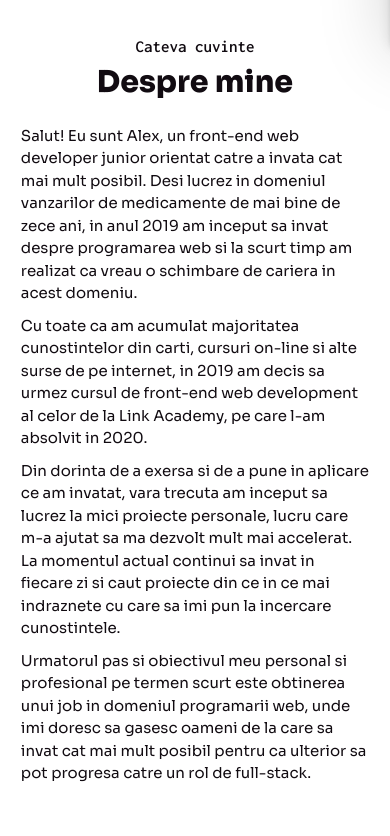
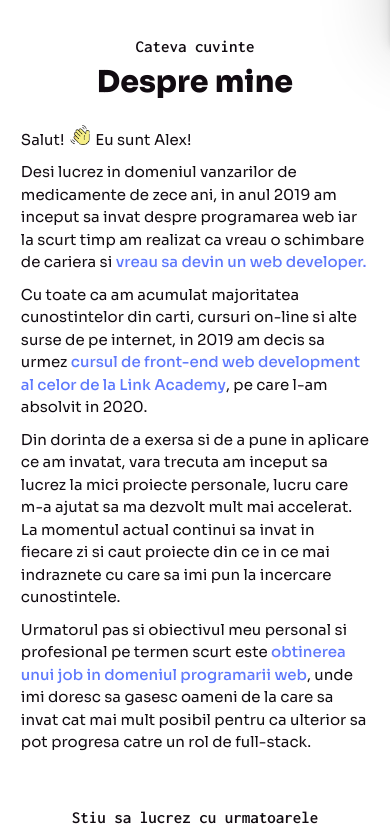
Before and after one commit to alexmiroiu/Proiecte, a React (Create React App) app in the folder portfolio-website/: page / in a window 390 px wide. Shown: the part 880-1716 px from the top of the page. Built offline with nearby package versions, Linux system fonts and the light colour scheme.

Commit message:
am adaugat imbunatatiri la responsivitate si la sectiunea about

```diff
--- a/portfolio-website/src/components/About.js
+++ b/portfolio-website/src/components/About.js
@@ -11,6 +11,7 @@ import SvgRedux from './iconComponents/Redux';
 import SvgRestApi from './iconComponents/RestApi';
 import SvgSass from './iconComponents/Sass';
 import SvgHtml5 from './iconComponents/Html5';
+import wavingHand from '../assets/wavingHand.png';
 
 import GlobalState from '../store/store';
 
@@ -40,22 +41,6 @@ const About = React.forwardRef((props, ref) => {
             ro: 'Despre mine',
             eng: 'About me'
         },
-        detailsP1: {
-            ro: 'Salut! Eu sunt Alex, un front-end web developer junior orientat catre a invata cat mai mult posibil. Desi lucrez in domeniul vanzarilor de medicamente de mai bine de zece ani, in anul 2019 am inceput sa invat despre programarea web si la scurt timp am realizat ca vreau o schimbare de cariera in acest domeniu.',
-            eng: 'Hi! I\'m Alex, a junior front-end web developer currently focused on learning as much as I can. Even though I\'ve been working as a sales representative in the Pharma industry for over 10 years, in 2019 I started learning web development and soon realised I want to change careers.'
-        },
-        detailsP2: {
-            ro: 'Cu toate ca am acumulat majoritatea cunostintelor din carti, cursuri on-line si alte surse de pe internet, in 2019 am decis sa urmez cursul de front-end web development al celor de la Link Academy, pe care l-am absolvit in 2020. ',
-            eng: 'Allthough I\'ve accumulated most of my knowledge from books, on-line courses and different other sources from around the internet, in late 2019 I decided to enroll in Link Academy\'s front-end web development course, which I finished and graduated in late 2020.'
-        },
-        detailsP3: {
-            ro: 'Din dorinta de a exersa si de a pune in aplicare ce am invatat, vara trecuta am inceput sa lucrez la mici proiecte personale, lucru care m-a ajutat sa ma dezvolt mult mai accelerat. La momentul actual continui sa invat in fiecare zi si caut proiecte din ce in ce mai indraznete cu care sa imi pun la incercare cunostintele.',
-            eng: 'Last summer I started working on some personal projects because I felt I needed to practice the things that I learned. I then realised that it speeded up my learning process and to this day building projects is my preffered way of improving my skill set.'
-        },
-        detailsP4: {
-            ro: 'Urmatorul pas si obiectivul meu personal si profesional pe termen scurt este obtinerea unui job in domeniul programarii web, unde imi doresc sa gasesc oameni de la care sa invat cat mai mult posibil pentru ca ulterior sa pot progresa catre un rol de full-stack. ',
-            eng: 'The next step and also my personal and professional short term goal is to get a job as a web developer and hopefully find an environment that will help me learn and progress into a full stack role.'
-        },
         preTitle2: {
             ro: 'Stiu sa lucrez cu urmatoarele',
             eng: 'Im proficient in the following'
@@ -71,10 +56,11 @@ const About = React.forwardRef((props, ref) => {
             <p className={classes.preTitle1}><span className={classes.beforeSpan1}></span>{language === 'ro' ? displayedText.preTitle1.ro : displayedText.preTitle1.eng}<span className={classes.afterSpan1}></span></p>
             <h2>{language === 'ro' ? displayedText.title1.ro : displayedText.title1.eng}</h2>
             <div className={classes.details}>
-                <p>{language === 'ro' ? displayedText.detailsP1.ro : displayedText.detailsP1.eng}</p>
-                <p>{language === 'ro' ? displayedText.detailsP2.ro : displayedText.detailsP2.eng}</p>
-                <p>{language === 'ro' ? displayedText.detailsP3.ro : displayedText.detailsP3.eng}</p>
-                <p>{language === 'ro' ? displayedText.detailsP4.ro : displayedText.detailsP4.eng}</p>
+                {language === 'ro' ? <p>Salut! <span><img src={wavingHand} alt='waving hand'></img></span> Eu sunt Alex!</p> : <p>Hi!  <span><img src={wavingHand} alt='waving hand'></img></span> I'm Alex! </p>}
+                {language === 'ro' ? <p>Desi lucrez in domeniul vanzarilor de medicamente de zece ani, in anul 2019 am inceput sa invat despre programarea web iar la scurt timp am realizat ca vreau o schimbare de cariera si <span className={dark ? classes.highlightedDark : classes.highlightedLight}>vreau sa devin un web developer.</span></p> : <p>Even though I've been working as a sales representative in the Pharma industry for the past 10 years, in 2019 I started learning web development and soon realised that I want to change careers and <span className={dark ? classes.highlightedDark : classes.highlightedLight}>become a web developer.</span></p>}
+                {language === 'ro' ? <p>Cu toate ca am acumulat majoritatea cunostintelor din carti, cursuri on-line si alte surse de pe internet, in 2019 am decis sa urmez <span className={dark ? classes.highlightedDark : classes.highlightedLight}>cursul de front-end web development al celor de la Link Academy</span>, pe care l-am absolvit in 2020.</p> : <p>Although I've accumulated most of my knowledge from books, on-line courses and different other sources from around the internet, in late 2019 I decided to enroll in <span className={dark ? classes.highlightedDark : classes.highlightedLight}>Link Academy's front-end web development course</span>, which I finished and graduated in late 2020.</p>}
+                {language === 'ro' ? <p>Din dorinta de a exersa si de a pune in aplicare ce am invatat, vara trecuta am inceput sa lucrez la mici proiecte personale, lucru care m-a ajutat sa ma dezvolt mult mai accelerat. La momentul actual continui sa invat in fiecare zi si caut proiecte din ce in ce mai indraznete cu care sa imi pun la incercare cunostintele.</p> : <p>Last summer I started working on some personal projects because I felt I needed to practice the things that I learned. I then realised that it speeded up my learning process and to this day building projects is my preffered way of improving my skill set.</p>}
+                {language === 'ro' ? <p>Urmatorul pas si obiectivul meu personal si profesional pe termen scurt este <span className={dark ? classes.highlightedDark : classes.highlightedLight}>obtinerea unui job in domeniul programarii web</span>, unde imi doresc sa gasesc oameni de la care sa invat cat mai mult posibil pentru ca ulterior sa pot progresa catre un rol de full-stack. </p> : <p>The next step and also my personal and professional short term goal is to <span className={dark ? classes.highlightedDark : classes.highlightedLight}>get a job as a web developer</span> and hopefully find an environment that will help me learn and progress into a full stack role.</p>}
             </div>
         </div>
         <div className={classes.skills}>
--- a/portfolio-website/src/components/About.module.css
+++ b/portfolio-website/src/components/About.module.css
@@ -67,6 +67,26 @@
     flex-direction: column;
     justify-content: space-around;
     gap: 1rem;
+}
+
+.details img {
+    display: inline-block;
+    width: 2rem;
+    margin: 0 .2rem;
+}
+
+.details p {
+    /* letter-spacing: normal; */
+}
+
+.highlightedLight {
+    color: var(--neon-blue);
+    font-weight: 500;
+}
+
+.highlightedDark {
+    color: var(--lavender-blue);
+    font-weight: 500;
 }
 
 .skills {
--- a/portfolio-website/src/components/Hero.module.css
+++ b/portfolio-website/src/components/Hero.module.css
@@ -184,19 +184,86 @@
     }
 }
 
-@media (min-width: 1001px) and (max-width: 1199px) and (min-height: 720px) and (max-height: 850px) {
+@media (min-width: 1001px) and (max-width: 1199px) and (min-height: 720px) and (max-height: 900px) {
     .heroTitle {
         font-size: 6rem;
     }
 }
 
-@media (min-width: 1200px) and (max-height: 900px) {
+@media (min-width: 1000px) and (max-height: 1000px) {
     .heroInfo {
         gap: .5rem;
     }
 
     .heroTitle {
-        font-size: 6rem;
+        font-size: 5.5rem;
+    }
+
+    .scroll {
+        margin-bottom: 2rem;
+    }
+    .scrollIconDark {
+    margin-bottom: 0;
+    }
+
+    .scrollIconLight {
+    margin-bottom: 0;
+    }
+}
+@media (min-width: 1000px) and (max-height: 700px) {
+
+    .profilePicContainer {
+        width: 30rem;
+        min-width: none;
+        margin-top: 10rem;
+    }
+
+    .imageWrapper {
+        width: 30rem;
+        height: 30rem;
+    }
+
+    .imageWrapper img {
+        width: 30rem;
+        height: 30rem;
+    }
+
+    .ring1 {
+        width: 30rem;
+        height: 30rem;
+        left: 1rem;
+    }
+    .ring2 {
+        width: 30rem;
+        height: 30rem;
+        left: 2rem;
+
+    }
+    .ring3 {
+        width: 30rem;
+        height: 30rem;
+        left: 3rem;
+    }
+
+    .heroInfo {
+        gap: .3rem;
+    }
+
+    .heroInfo div:first-child {
+        display: flex;
+        justify-content: flex-start;
+        align-items: center;
+        gap: 1rem;
+    }
+
+    .heroName {
+        font-size: 2rem;
+        font-weight: 800;
+
+    }
+
+    .heroTitle {
+        font-size: 4rem;
     }
 
     .scroll {
--- a/portfolio-website/src/components/Projects.js
+++ b/portfolio-website/src/components/Projects.js
@@ -21,8 +21,8 @@ const easyProjectsList = [
     {
         title: 'Contact Form',
         description: [
-            'Un simplu formular de contact pe care am exersat validarea campurilor. Designul este facut de mine in intregime.',
-            'A simple contact form which I used to practice form validation on. The design is also 100% mine.'
+            'Un simplu formular de contact pe care am exersat validarea campurilor si CSS.',
+            'A simple contact form which I used to practice form validation on. I also focused on styling more than usual to practice CSS.'
         ],
         githubLink: 'https://github.com/alexmiroiu/Proiecte/tree/main/contactForm',
         projectLink: 'https://alexmiroiu.github.io/contactForm/',
```
Also changed, not shown: portfolio-website/src/assets/wavingHand.png (added).
